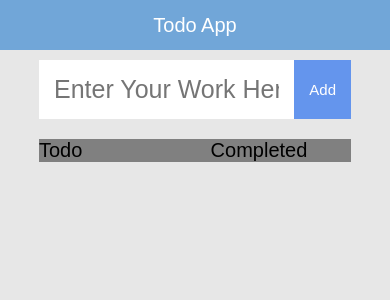
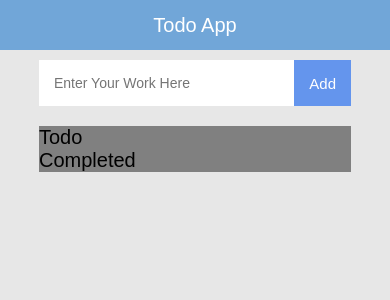
Before and after one commit to longman0512/todoapp, a React (Create React App) app: page / in a window 390 px wide. Shown: the top 300 px of the page. Built offline with nearby package versions, Linux system fonts and the light colour scheme.

Commit message:
update responsive

```diff
--- a/src/App.css
+++ b/src/App.css
@@ -36,12 +36,21 @@
     flex-direction: row;
     justify-content: space-between;
     background-color: gray;
+    flex-wrap: wrap;
 }
 
 .list {
     width: 45%;
 }
 
+@media (max-width: 768px) {
+.list {
+    width: 100%;
+}
+.search {
+    font-size: 14px;
+}
+}
 .complete {
     text-decoration: line-through;
 }
```
